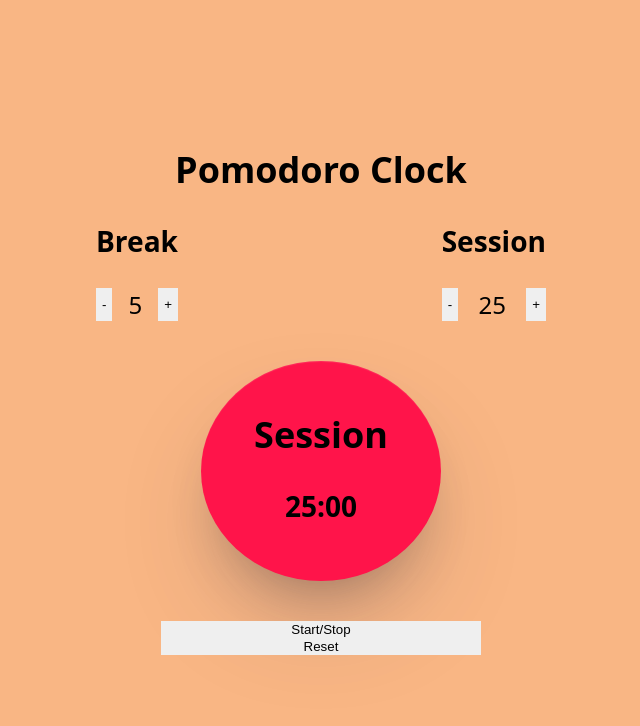
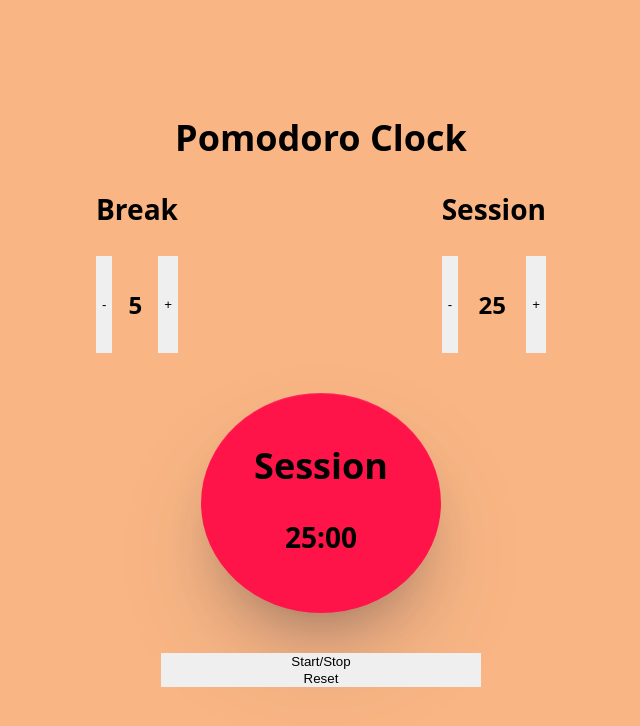
Before and after one commit to alber0087/pomodoroclock, a React (Vite) app: page / in a window 1280 px wide. Shown: the top 726 px of the page, without its empty margins (319-959 px from the left). Built offline with nearby package versions, Linux system fonts and the light colour scheme.

Commit message:
TimeLeft Component

```diff
--- a/package.json
+++ b/package.json
@@ -10,6 +10,7 @@
   },
   "dependencies": {
     "moment": "^2.29.4",
+    "moment-duration-format": "^2.3.2",
     "react": "^18.2.0",
     "react-dom": "^18.2.0"
   },
--- a/src/App.jsx
+++ b/src/App.jsx
@@ -4,6 +4,36 @@ import Session from './components/Session'
 import './style.css'
 
 function App() {
+
+	const [breakLength, setBreakLength] = useState(300)
+	const [sessionLength, setSessionLength] = useState(60 * 25)
+
+	const decreaseBreakLength = () => {
+		const newBreakLength = breakLength - 60
+		if (newBreakLength < 0) {
+			setBreakLength(0)
+		} else {
+			setBreakLength(newBreakLength)
+		}
+	}
+
+	const increaseBreakLength = () => {
+		setBreakLength(breakLength + 60)
+	}
+
+	const decreaseSessionLength = () => {
+		const newSessionLength = sessionLength - 60
+		if (newSessionLength < 0) {
+			setSessionLength(0)
+		} else {
+			setSessionLength(newSessionLength)
+		}
+	}
+
+	const increaseSessionLength = () => {
+		setSessionLength(sessionLength + 60)
+	}
+
 
 	const [timeLeft, setTimeLeft] = useState(1500)
 	const [timingType, setTimingType] = useState("SESSION")
@@ -34,15 +64,12 @@ function App() {
 	}
 
 	const resetTimer = () => {
-
 		const audio = document.getElementById("beep")
-
 		if (!timeLeft && timingType === "SESSION") {
 			setTimeLeft(breakLength * 60)
 			setTimingType("BREAK")
 			audio.play()
 		}
-
 		if (!timeLeft && timingType === "BREAK") {
 			setTimeLeft(sessionLength * 60)
 			setTimingType("SESSION")
@@ -81,8 +108,16 @@ function App() {
 				<h2>Pomodoro Clock</h2>
 
 				<div className="break-session-length">
-					<Break />
-					<Session />
+					<Break
+						breakLength={breakLength}
+						decreaseBreakLength={decreaseBreakLength}
+						increaseBreakLength={increaseBreakLength}
+					/>
+					<Session
+						sessionLength={sessionLength}
+						decreaseSessionLength={decreaseSessionLength}
+						increaseSessionLength={increaseSessionLength}
+					/>
 				</div>
 
 				<div className="timer-wrapper">
--- a/src/components/Break.jsx
+++ b/src/components/Break.jsx
@@ -1,21 +1,7 @@
-import React, { useState } from 'react'
+import React from 'react'
 import moment from 'moment'
 
-const Break = () => {
-	const [breakLength, setBreakLength] = useState(300)
-
-	const decreaseBreakLength = () => {
-		const newBreakLength = breakLength - 60
-		if (newBreakLength < 0) {
-			setBreakLength(0)
-		} else {
-			setBreakLength(newBreakLength)
-		}
-	}
-
-	const increaseBreakLength = () => {
-		setBreakLength(breakLength + 60)
-	}
+const Break = ({breakLength, decreaseBreakLength, increaseBreakLength}) => {
 
 	const breakLengthInMinutes = moment.duration(breakLength, 's').minutes()
 
@@ -24,7 +10,7 @@ const Break = () => {
 			<h3 id="break-label">Break</h3>
 			<div className="controls">
 				<button id="break-decrement" onClick={decreaseBreakLength}>-</button>
-				<div id="break-length">{breakLengthInMinutes}</div>
+				<h4 id="break-length">{breakLengthInMinutes}</h4>
 				<button id="break-increment" onClick={increaseBreakLength}>+</button>
 			</div>
 		</div>
--- a/src/components/Session.jsx
+++ b/src/components/Session.jsx
@@ -1,21 +1,7 @@
-import React, { useState } from 'react'
+import React from 'react'
 import moment from 'moment'
 
-const Session = () => {
-	const [sessionLength, setSessionLength] = useState(60 * 25)
-
-	const decreaseSessionLength = () => {
-		const newSessionLength = sessionLength - 60
-		if (newSessionLength < 0) {
-			setSessionLength(0)
-		} else {
-			setSessionLength(newSessionLength)
-		}
-	}
-
-	const increaseSessionLength = () => {
-		setSessionLength(sessionLength + 60)
-	}
+const Session = ({sessionLength, decreaseSessionLength, increaseSessionLength}) => {
 
 	const sessionLengthInMinutes = moment.duration(sessionLength, 's').minutes()
 
@@ -24,7 +10,7 @@ const Session = () => {
 			<h3 id="session-label">Session</h3>
             <div className="controls">
                 <button id="session-decrement" onClick={decreaseSessionLength}>-</button>
-                <div id="session-length">{sessionLengthInMinutes}</div>
+                <h4 id="session-length">{sessionLengthInMinutes}</h4>
                 <button id="session-increment" onClick={increaseSessionLength}>+</button>
             </div>
 		</div>
```
Also changed, not shown: src/components/TimeLeft.jsx (added, +21 -0 lines), 1 other file (tests, documents, lock files or other folders).
